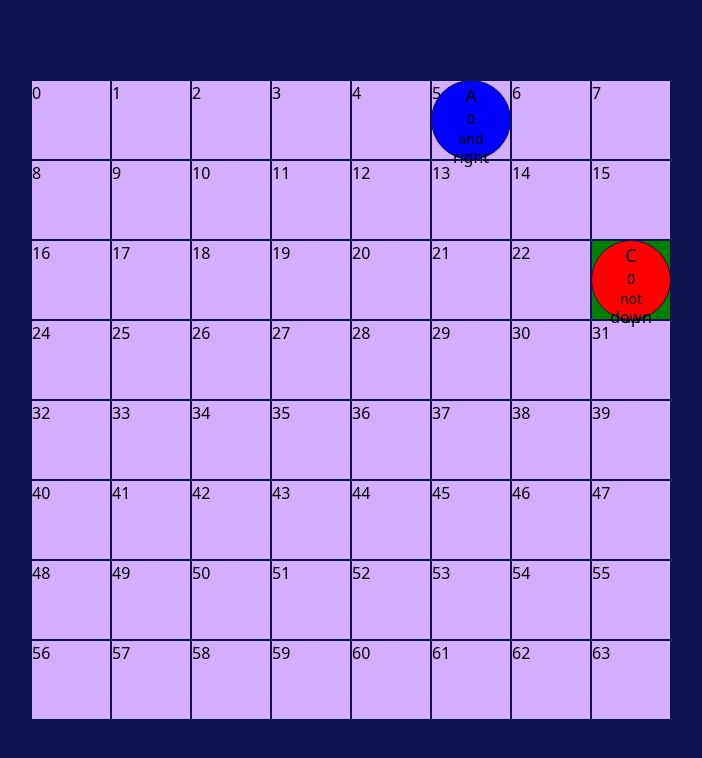
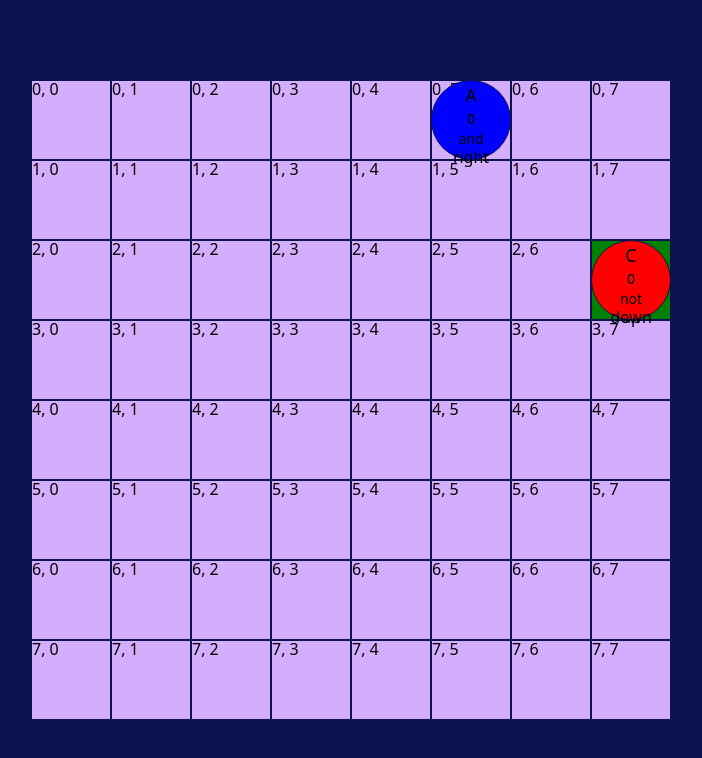
Before and after one commit to chingu-voyages/v44-tier2-team-13, a React (Vite) app: page / in a window 1280 px wide. Shown: the top 758 px of the page, without its empty margins (289-991 px from the left). Built offline with nearby package versions, Linux system fonts and the light colour scheme.

Commit message:
feature: Easier debugging

```diff
--- a/src/components/BoolBot.tsx
+++ b/src/components/BoolBot.tsx
@@ -18,7 +18,7 @@ const BoolBot: FC<BoolBotProps> = ({ bot, cellSize }) => {
     const { color, pos, name, boolValue, operation, direction, speed } = bot;
     const TIMESTEP = 1000 / speed;
 
-    // console.log("RE RENDER");
+    // console.log("RE RENDER", name, color);
 
     return (
         <div
--- a/src/components/Grid.tsx
+++ b/src/components/Grid.tsx
@@ -26,15 +26,20 @@ const Grid: FC<GridProps> = ({ cellSize }) => {
             style={{ minWidth: cellSize * 8 }}
             className="grid grid-cols-8 grid-rows-[8] relative"
         >
-            {Array.from({ length: 64 }).map((_, i) => (
-                <span
-                    key={i}
-                    style={{ width: `${cellSize}px`, height: `${cellSize}px` }}
-                    className="border border-primary-900 aspect-square bg-primary-600"
-                >
-                    {i}
-                </span>
-            ))}
+            {Array.from({ length: 8 }).map((_, i) =>
+                Array.from({ length: 8 }).map((_, j) => (
+                    <span
+                        key={`${i}, ${j}`}
+                        style={{
+                            width: `${cellSize}px`,
+                            height: `${cellSize}px`,
+                        }}
+                        className="border border-primary-900 aspect-square bg-primary-600 leading-none"
+                    >
+                        {i}, {j}
+                    </span>
+                ))
+            )}
 
             {bots.map((bot) => (
                 <BoolBot key={bot.name} bot={bot} cellSize={cellSize} />
```
